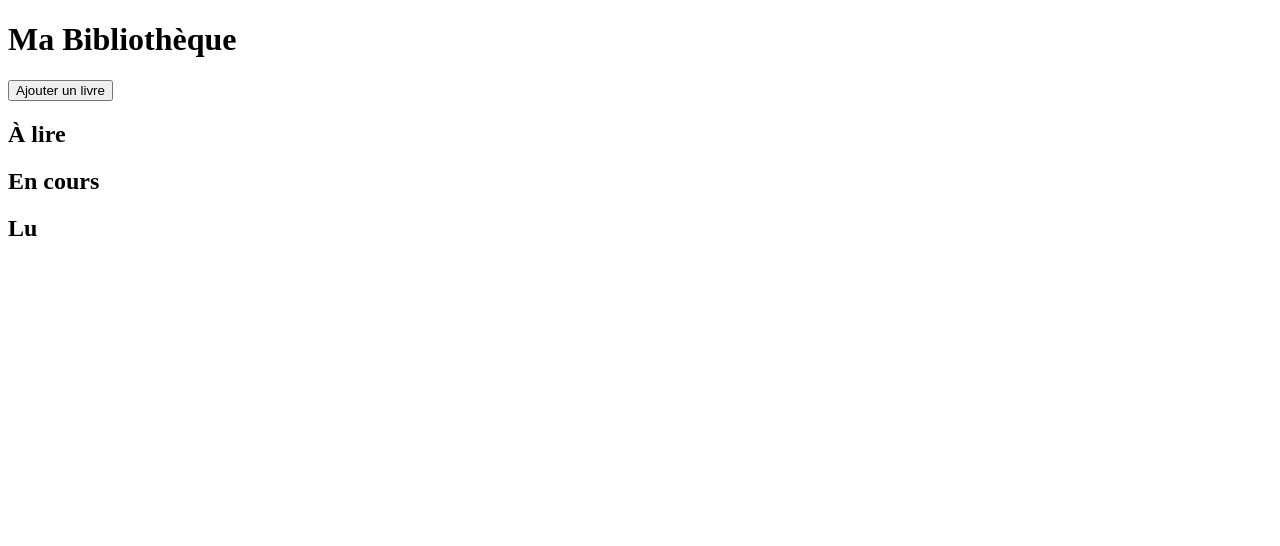
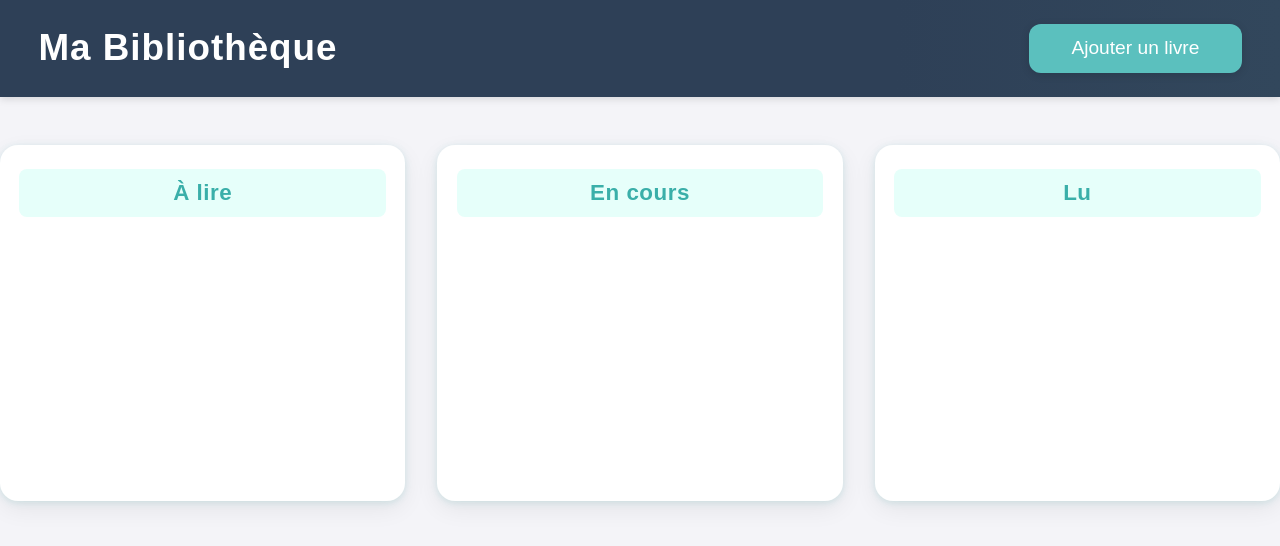
Before and after one commit to Faalco91/Livreo-Project, a plain HTML site: page index.html in a window 1280 px wide. Drawn offline with Linux system fonts and the light colour scheme.

Commit message:
Première mise en style de la page web

```diff
--- a/index.html
+++ b/index.html
@@ -3,6 +3,8 @@
 <head>
   <meta charset="UTF-8">
   <title>Livreo - Ma bibliothèque en ligne</title>
+  <link rel="stylesheet" href="style.css">
+
 </head>
 <body>
   <header>
--- a/style.css
+++ b/style.css
@@ -0,0 +1,79 @@
+body {
+    font-family: Arial, sans-serif;
+    margin: 0;
+    background: #f4f4f8;
+  }
+
+  header {
+    display: flex;
+    justify-content: space-between;
+    align-items: center;
+    background: linear-gradient(90deg, #2e4057 70%, #32475c 100%);
+    color: white;
+    padding: 1.5rem 3vw;
+    box-shadow: 0 2px 8px #0002;
+  }
+
+  header h1 {
+    font-size: 2.3rem;
+    font-weight: bold;
+    margin: 0;
+    letter-spacing: 1px;
+  }
+
+  #addBookBtn {
+    padding: 0.7em 2.2em;
+    font-size: 1.2rem;
+    background: #5bc0be;
+    color: #fff;
+    border: none;
+    border-radius: 12px;
+    box-shadow: 0 2px 8px #0002;
+    cursor: pointer;
+    transition: background 0.2s;
+  }
+  #addBookBtn:hover {
+    background: #3aafa9;
+    transform: translateY(-2px) scale(1.04);
+  }
+
+  .columns-container {
+    display: flex;
+    gap: 2rem;
+    justify-content: center;
+    align-items: flex-start;
+    padding: 3rem 0 2rem;
+  }
+
+  .column {
+    background: #fff;
+    border-radius: 18px;
+    box-shadow: 0 8px 24px #0001, 0 1.5px 7px #5bc0be33;
+    min-width: 330px;
+    max-width: 400px;
+    flex: 1 1 320px;
+    padding: 1.5rem 1.2rem 2rem;
+    display: flex;
+    flex-direction: column;
+    min-height: 300px;
+    position: relative;
+  }
+
+  .column h2 {
+    text-align: center;
+    font-size: 1.4rem;
+    color: #3aafa9;
+    margin: 0 0 1rem 0;
+    letter-spacing: 0.5px;
+    font-weight: 600;
+    background: #e6fffa;
+    border-radius: 8px;
+    padding: 0.5em;
+  }
+
+  .books-list {
+    display: flex;
+    flex-direction: column;
+    gap: 1.1rem;
+    margin-top: 1rem;
+  }
```
